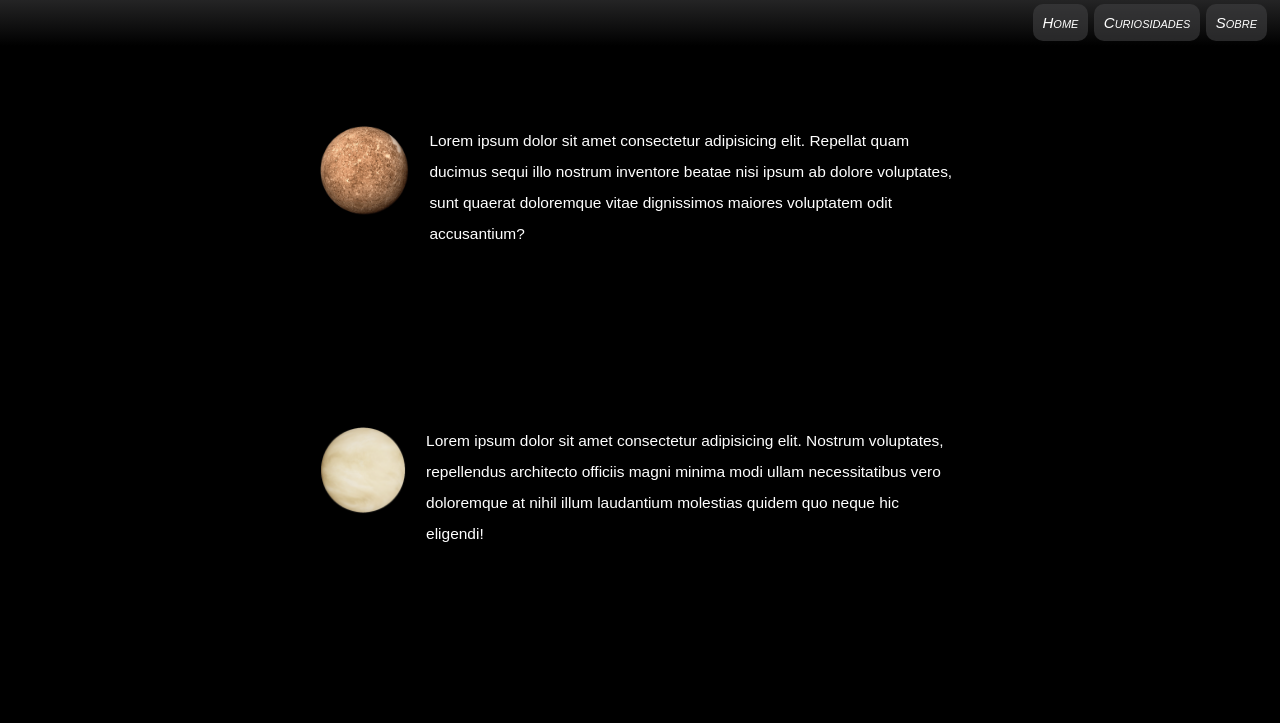
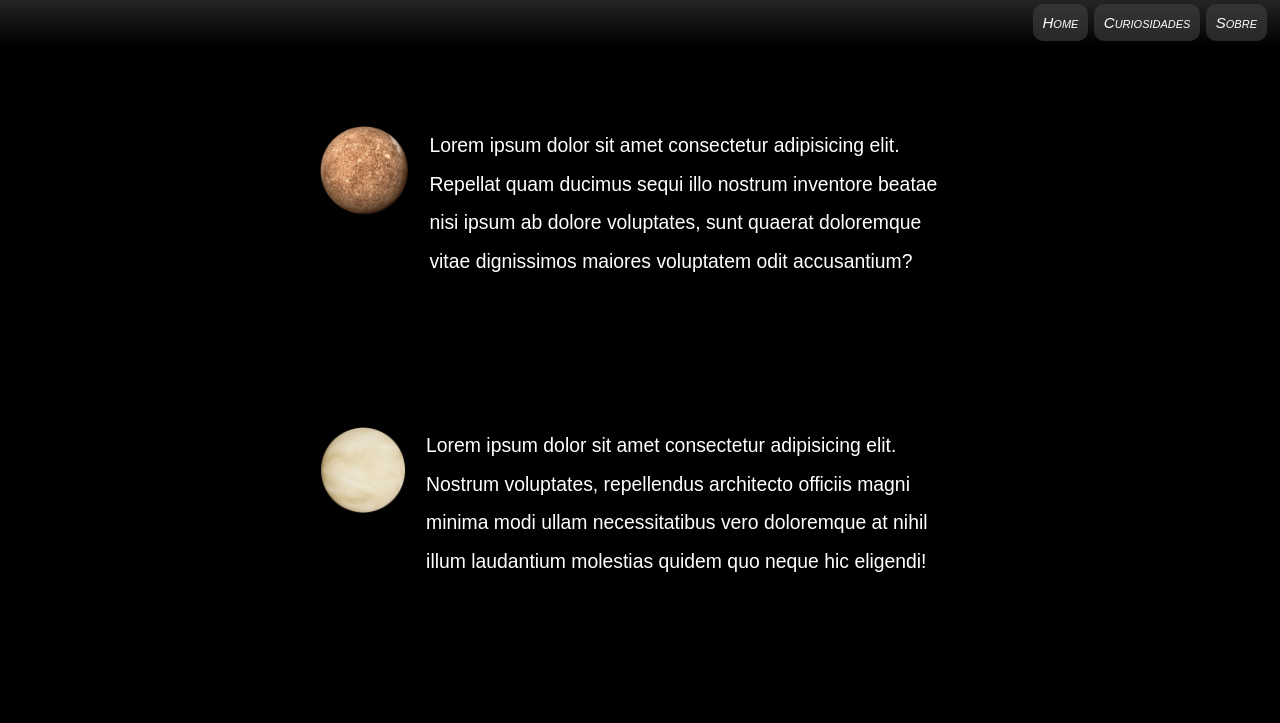
Before and after one commit to thallyselias/sistema-solar, a plain HTML site: page index.html in a window 1280 px wide. Shown: the part 72-795 px from the top of the page. Drawn offline with Linux system fonts and the light colour scheme.

Commit message:
Update style.css

```diff
--- a/style.css
+++ b/style.css
@@ -53,7 +53,7 @@ h1{
 }
 
 p{
-    font-size: .8em;
+    font-size: 1em;
     margin: auto;
     margin-left: 20px;
     line-height: 2em;
@@ -68,10 +68,7 @@ section{
 }
 
 section > p:hover{
-    transition: 1.5s;
     cursor: pointer;
-    font-size: 1rem;
-
 }
 
 main{
```
